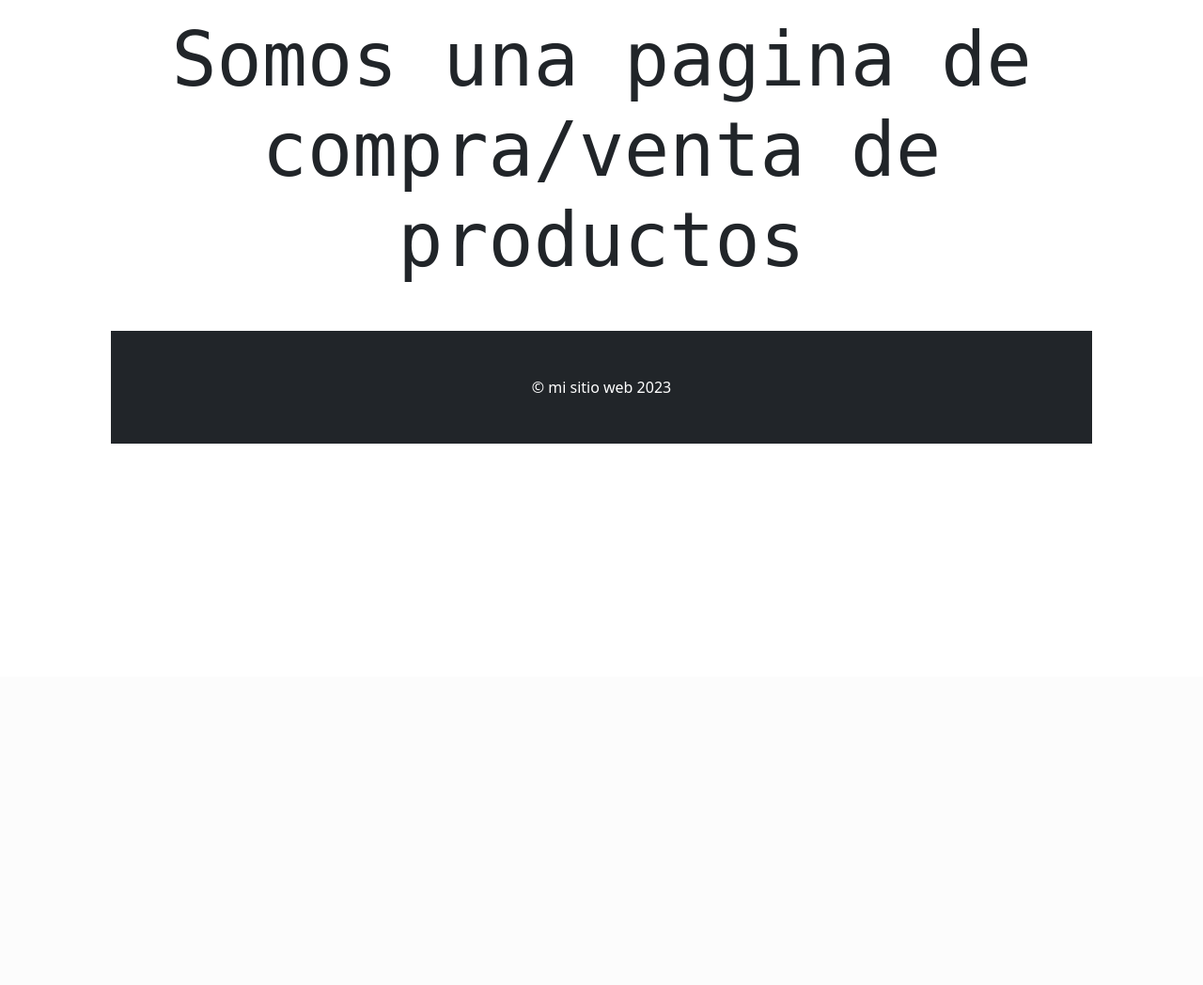
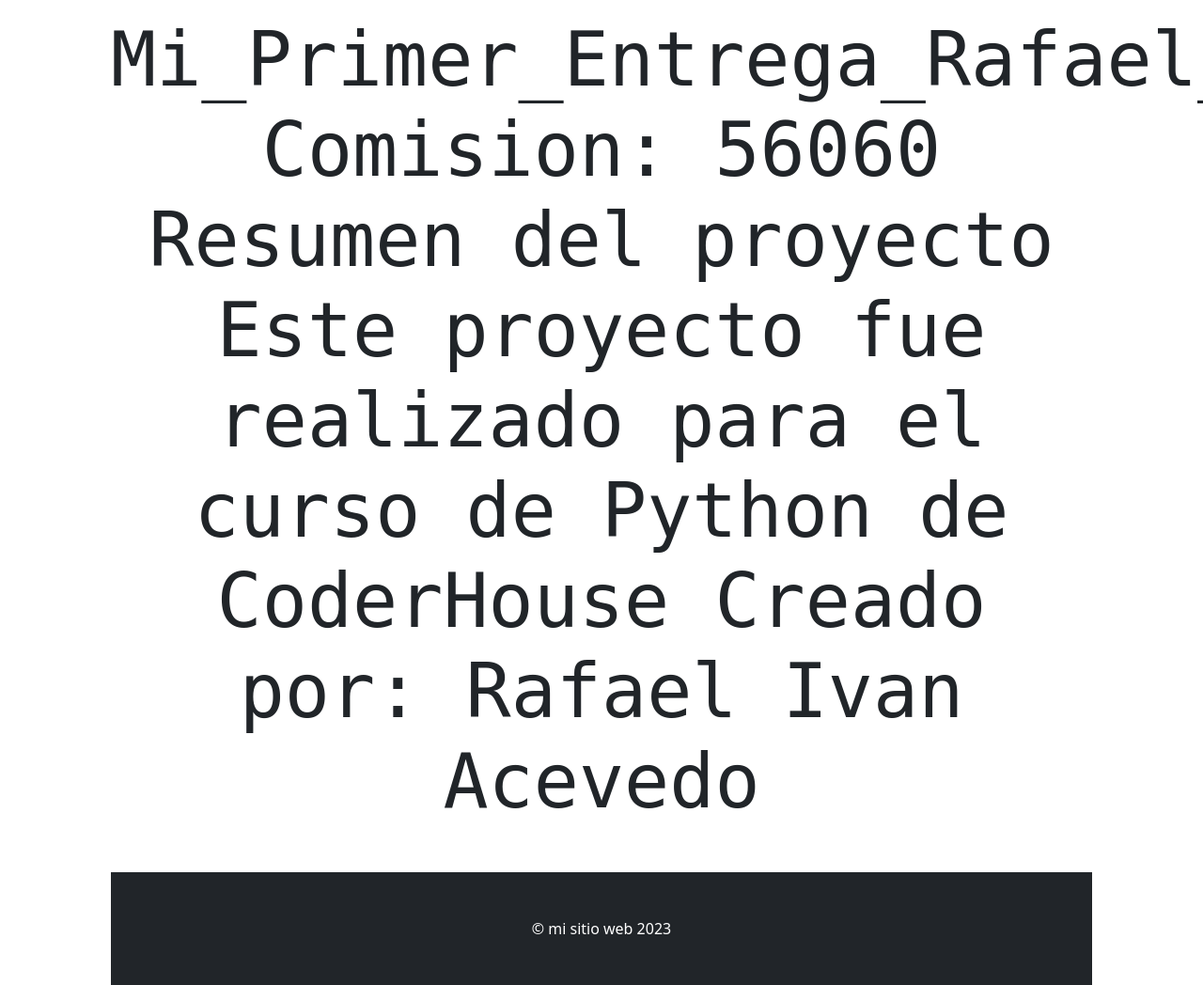
Before and after one commit to raflilion001/Playground_Final_Project_Acevedo, a Django app: page /about in a window 1280 px wide; the page is wider, and only the part inside the window is pictured. Shown: the part 80-1128 px from the top of that part at 94% size. Before the commit the page ends 552 px from the top of that part, so only its background shows below. Run offline with Django 5.2, Linux system fonts and the light colour scheme; some libraries are stand-ins or nearby versions.

Commit message:
mas cambios en about

```diff
--- a/Proyecto_final/tienda/templates/tienda/about.html
+++ b/Proyecto_final/tienda/templates/tienda/about.html
@@ -4,7 +4,20 @@
 
     <div class="text-center display-1 mb-5 mt-3" style="font-family: monospace" >
 
-        Somos una pagina de compra/venta de productos
+        Mi_Primer_Entrega_Rafael_Ivan_Acevedo
+
+        Comision: 56060
+
+        Resumen del proyecto
+
+        Este proyecto fue realizado para el curso de Python de CoderHouse
+
+        Creado por: Rafael Ivan Acevedo
+
+
+
+
+
 
     </div>
 
```
